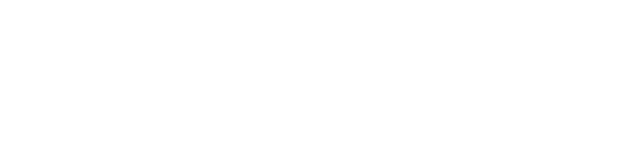
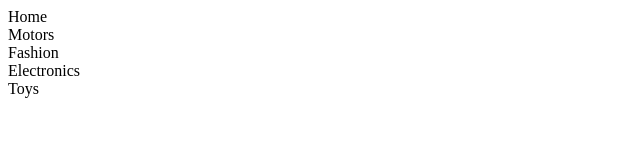
Before and after one commit to HaseebIjaz/DropdownMenu, a plain HTML site: page index.html in a window 1280 px wide. Shown: the whole page, without its empty margins (0-640 px from the left). Drawn offline with Linux system fonts and the light colour scheme.

Commit message:
Basic Structure fot Menu Bar

```diff
--- a/index.html
+++ b/index.html
@@ -5,6 +5,24 @@
     <title>Dropdown Menu</title>
 </head>
 
-<body></body>
+<body>
+    <div>
+        <div>
+            Home
+        </div>
+        <div>
+            Motors
+        </div>
+        <div>
+            Fashion
+        </div>
+        <div>
+            Electronics
+        </div>
+        <div>
+            Toys
+        </div>
+    </div>
+</body>
 
 </html>
```
